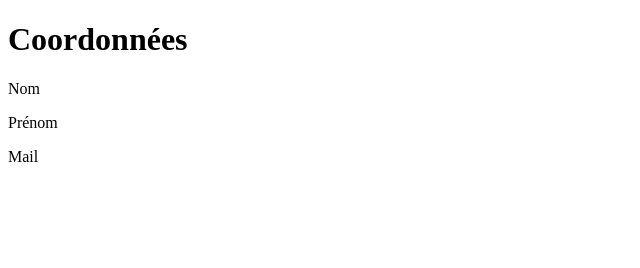
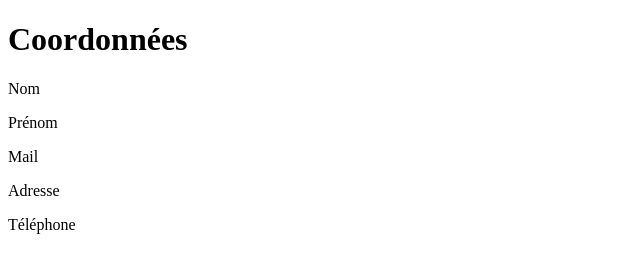
Before and after one commit to SegoleneH/exercice-git-advanced, a plain HTML site: page contact.html in a window 1280 px wide. Shown: the whole page, without its empty margins (0-640 px from the left). Drawn offline with Linux system fonts and the light colour scheme.

Commit message:
màj contact.html

```diff
--- a/contact.html
+++ b/contact.html
@@ -10,5 +10,7 @@
     <p>Nom</p>
     <p>Prénom</p>
     <p>Mail</p>
+    <p>Adresse</p>
+    <p>Téléphone</p>
 </body>
 </html>
```
